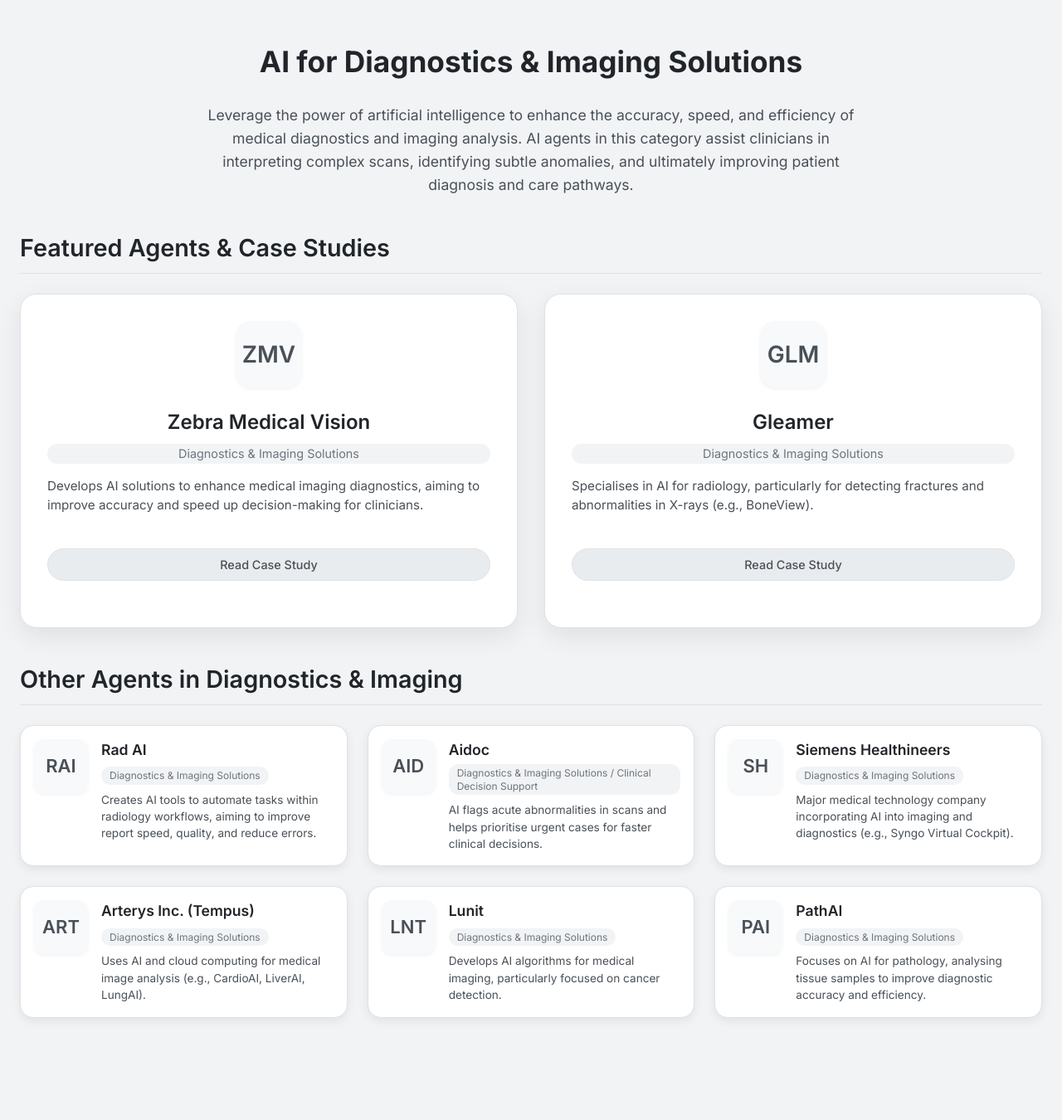
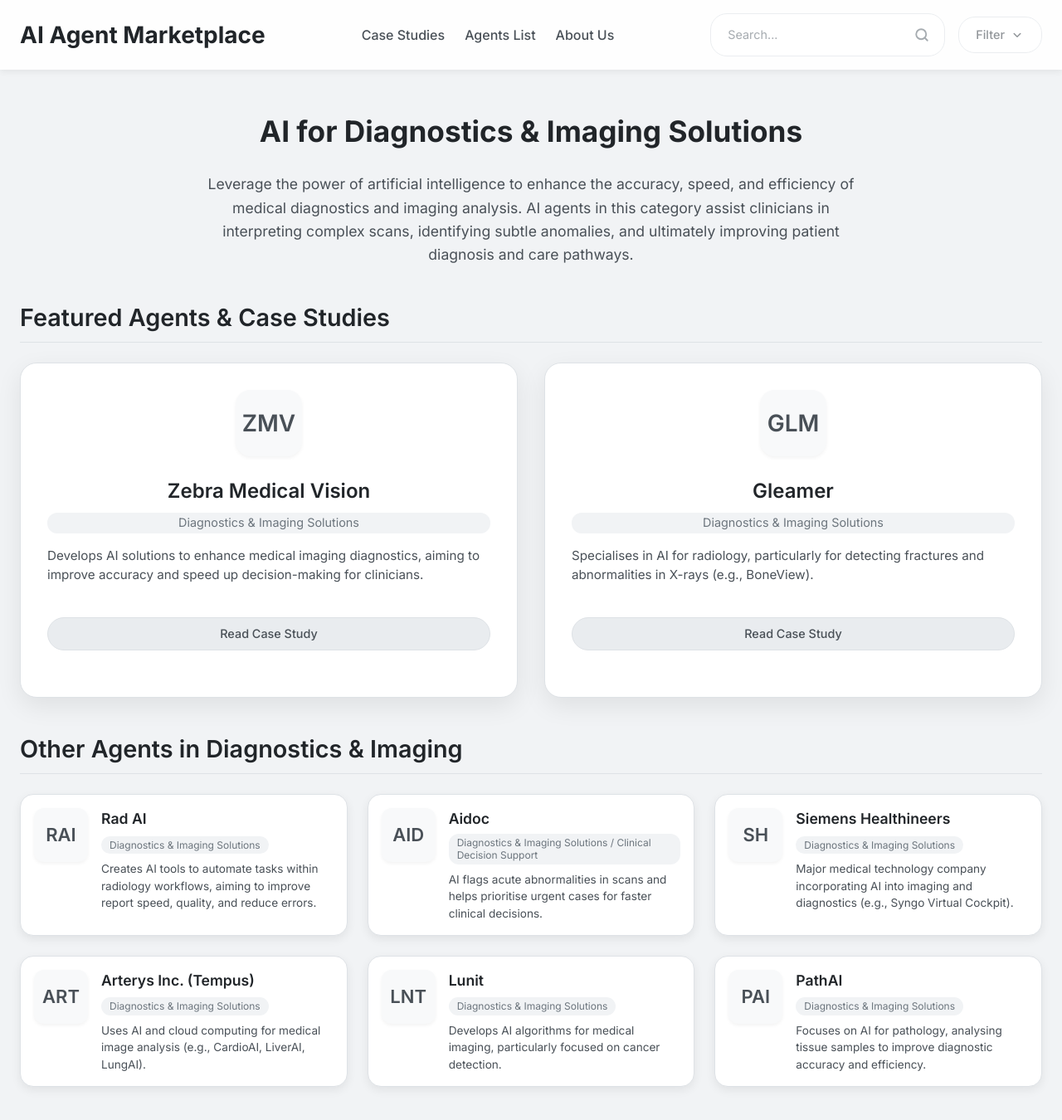
Before and after one commit to nhs-analystx/synapster, a Jekyll site: the page index.html, which Jekyll copies as it is, in a window 1280 px wide and 1374 px high. Shown: the top 1350 px of the window at 83% size. Built offline with Jekyll 4.4.1, drawn with Linux system fonts in a browser that asks for light colours; nearby versions of some CDN libraries.

Commit message:
Update index.html

```diff
--- a/index.html
+++ b/index.html
@@ -11,6 +11,7 @@
         :root {
             /* Grey Palette */
             --bg-main: #f1f3f5; /* Main background grey */
+            --header-bg: rgba(255, 255, 255, 0.9); /* White semi-transparent header */
             --card-bg: #ffffff; /* White cards */
             --card-hover-bg: #f8f9fa; /* Slightly off-white hover */
             --text-primary: #212529; /* Very Dark Grey */
@@ -33,7 +34,64 @@
             color: var(--text-primary);
         }
 
-        /* Header Styles Removed */
+        /* Header Styles (Copied from main app) */
+        header {
+            background: var(--header-bg);
+            backdrop-filter: blur(10px);
+            position: sticky; top: 0; z-index: 1000;
+            box-shadow: 0 2px 8px var(--shadow-color);
+            padding: 1rem 1.5rem;
+        }
+        .header-content {
+            display: flex; flex-wrap: wrap; justify-content: space-between; align-items: center;
+            gap: 1rem; max-width: 1400px; margin: 0 auto;
+        }
+        .header-title {
+            font-size: 1.75rem; font-weight: 700; color: var(--text-primary);
+            margin: 0; flex-shrink: 0; text-decoration: none;
+        }
+        header nav { display: flex; gap: 1.5rem; margin: 0 auto; }
+        header nav a {
+            color: var(--text-secondary);
+            text-decoration: none; font-weight: 500; padding: 0.5rem 0; position: relative;
+            transition: color 0.3s ease; cursor: pointer;
+        }
+        header nav a::after {
+            content: ''; position: absolute; bottom: 0; left: 0; width: 0; height: 2px;
+            background-color: var(--accent-color); transition: width 0.3s ease;
+        }
+        header nav a:hover { color: var(--text-primary); }
+        header nav a:hover::after { width: 100%; }
+        .header-actions { display: flex; align-items: center; gap: 1rem; flex-shrink: 0; }
+
+        /* Filter Dropdown Styles (Visual Only) */
+        #filter-dropdown { position: relative; display: inline-block; }
+        #filter-dropdown button {
+            background-color: #ffffff;
+            color: var(--text-secondary); padding: 10px 20px; border-radius: 20px; border: 1px solid var(--border-color);
+            cursor: default; /* Non-interactive */
+            font-size: 0.9rem; font-weight: 500;
+            display: flex; align-items: center;
+             opacity: 0.6; /* Dim non-functional elements */
+        }
+        #filter-dropdown button span { margin-right: 6px; }
+        #filter-dropdown ul { display: none; }
+
+        /* AI Search Styles (Visual Only) */
+        #ai-search-container {
+            display: flex; align-items: center; background-color: #ffffff;
+            padding: 6px 12px; border-radius: 20px; border: 1px solid var(--border-color);
+            flex-grow: 1; max-width: 400px;
+             opacity: 0.6; /* Dim non-functional elements */
+        }
+        #ai-search-input {
+            flex-grow: 1; border: none; background: transparent; outline: none;
+            padding: 8px; font-size: 0.9rem; color: var(--text-primary);
+        }
+        #ai-search-input::placeholder { color: var(--text-muted); }
+        #ai-search-button {
+            background: none; border: none; cursor: default; padding: 6px; color: var(--text-muted);
+        }
 
         /* Page Titles */
         .page-title {
@@ -174,7 +232,22 @@
         }
 
         /* Responsive Adjustments */
+         @media (max-width: 1024px) {
+            .header-content { justify-content: space-between; }
+            header nav { order: 3; width: 100%; justify-content: center; margin-top: 0.5rem; gap: 1rem;}
+            .header-actions { order: 2; }
+            .header-title { order: 1; }
+            #ai-search-container { max-width: 300px; }
+        }
         @media (max-width: 768px) {
+             header { padding: 0.75rem 1rem; }
+             .header-title { font-size: 1.5rem; }
+             header nav { gap: 0.75rem; }
+             header nav a { font-size: 0.9rem; padding: 0.3rem 0; }
+             .header-actions { flex-wrap: wrap; justify-content: flex-end; gap: 0.5rem; }
+             #ai-search-container { width: 100%; max-width: none; order: 1; margin-right: 0; }
+             #filter-dropdown { order: 2; }
+             #filter-dropdown button { padding: 8px 16px; }
              main { padding: 1.5rem 1rem; margin: 1rem auto; }
              .page-title { font-size: 1.8rem; }
              .section-title { font-size: 1.5rem; }
@@ -186,6 +259,30 @@
     </style>
 </head>
 <body>
+    <header>
+        <div class="header-content">
+            <a href="https://synapster.analystx.uk/" class="header-title">AI Agent Marketplace</a>
+            <nav>
+                <a href="https://synapster.analystx.uk/cs.html" target="_blank" rel="noopener noreferrer">Case Studies</a>
+                <a href="#">Agents List</a> <a href="#">About Us</a> </nav>
+             <div class="header-actions">
+                <div id="ai-search-container">
+                    <input type="text" id="ai-search-input" placeholder="Search..." disabled>
+                    <button id="ai-search-button" aria-label="Search" disabled>
+                        <svg xmlns="http://www.w3.org/2000/svg" width="18" height="18" viewBox="0 0 24 24" fill="none" stroke="currentColor" stroke-width="2.5" stroke-linecap="round" stroke-linejoin="round"><circle cx="11" cy="11" r="8"/><path d="m21 21-4.3-4.3"/></svg>
+                    </button>
+                </div>
+                <div id="filter-dropdown">
+                    <button disabled>
+                        <span>Filter</span>
+                        <svg xmlns="http://www.w3.org/2000/svg" width="18" height="18" viewBox="0 0 24 24" fill="none" stroke="currentColor" stroke-width="2" stroke-linecap="round" stroke-linejoin="round"><path d="m7 10 5 5 5-5"/></svg>
+                    </button>
+                    <ul></ul>
+                </div>
+            </div>
+        </div>
+    </header>
+
     <main>
         <h1 class="page-title">AI for Diagnostics & Imaging Solutions</h1>
         <p class="intro-text">
```
